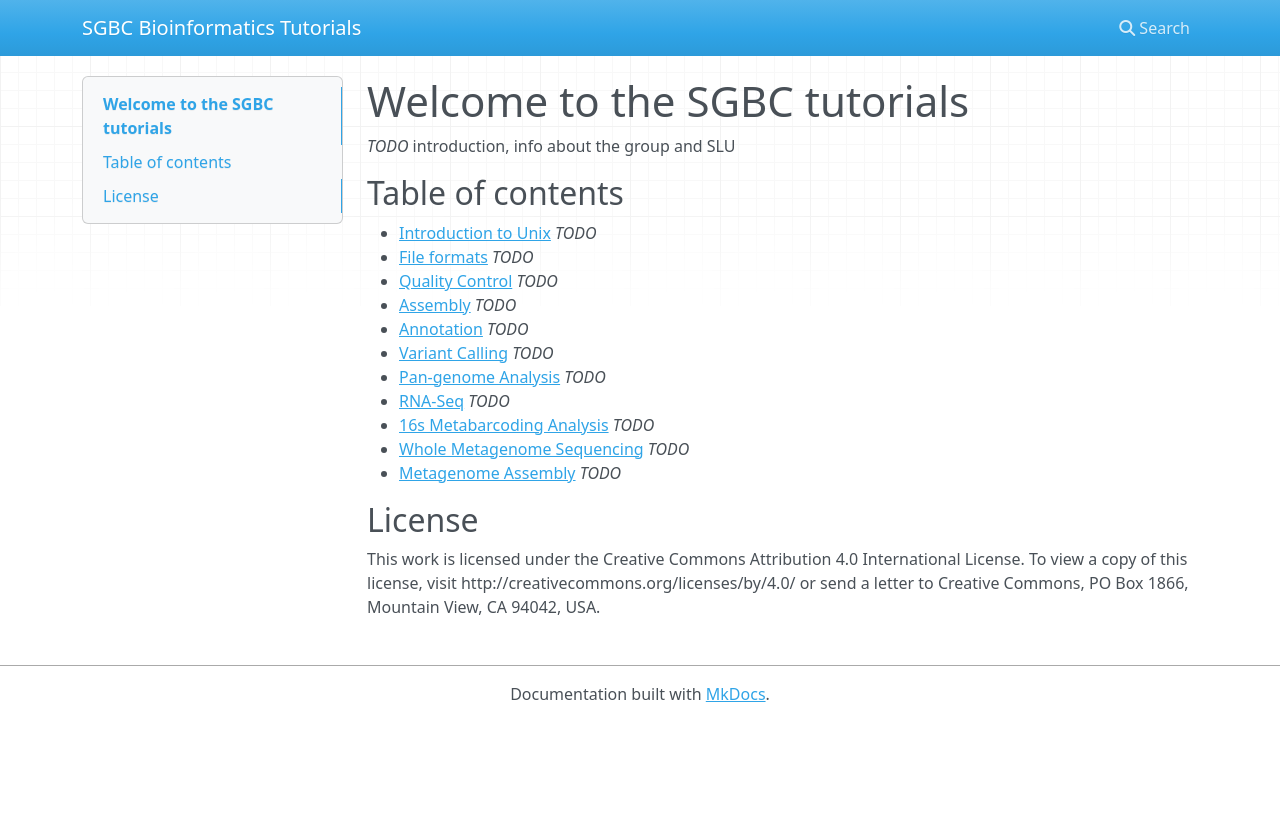
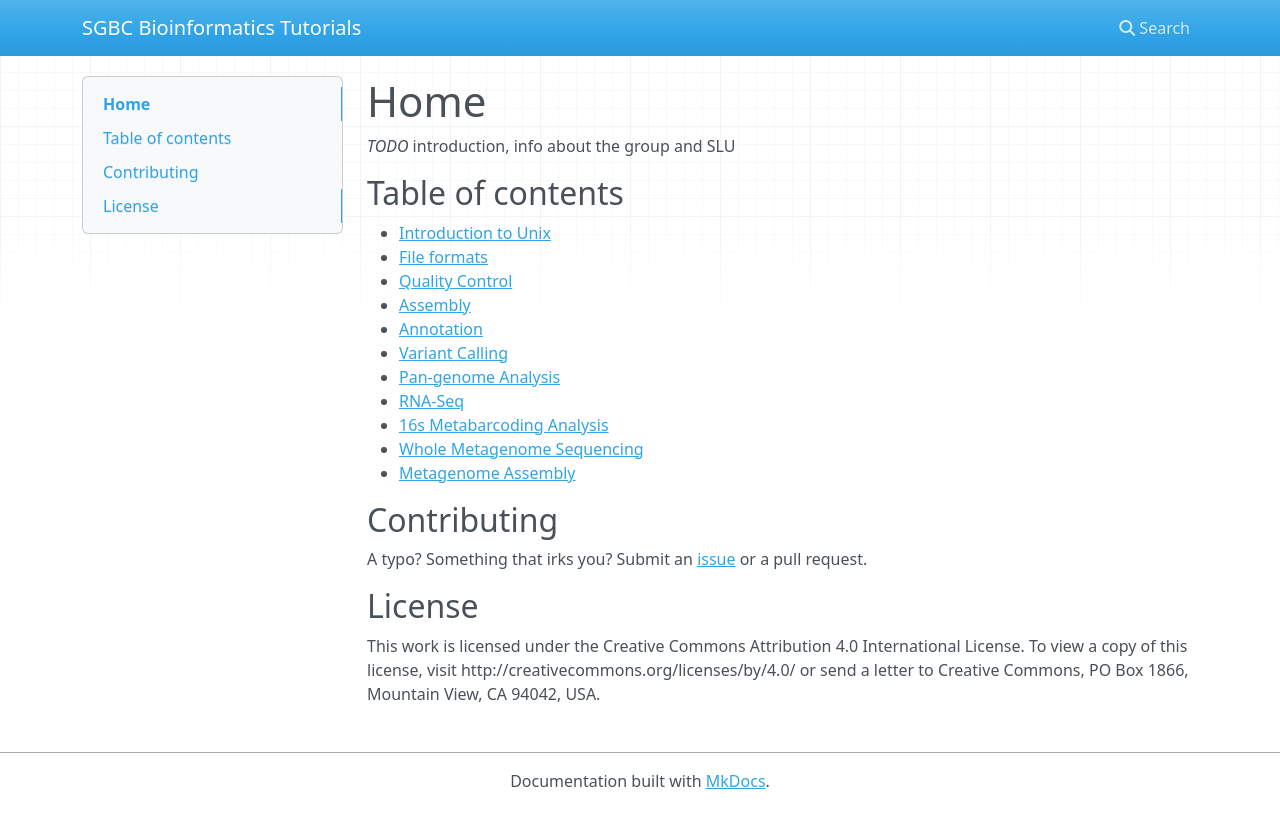
Before and after one commit to HadrienG/tutorials, an MkDocs documentation site: the page built from docs/index.md, in a window 1280 px wide. Shown: the top 828 px of the page. Built offline with MkDocs 1.6.1, drawn with Linux system fonts in a browser that asks for light colours; nearby versions of some CDN libraries.

```diff
--- a/docs/index.md
+++ b/docs/index.md
@@ -1,20 +1,25 @@
-# Welcome to the SGBC tutorials
+# Home
 
 *TODO* introduction, info about the group and SLU
 
 ## Table of contents
 
-* [Introduction to Unix](unix.md) *TODO*
-* [File formats](file_formats.md) *TODO*
-* [Quality Control](qc.md) *TODO*
-* [Assembly](assembly.md) *TODO*
-* [Annotation](annotation.md) *TODO*
-* [Variant Calling](variant_calling.md) *TODO*
-* [Pan-genome Analysis](pan_genome.md) *TODO*
-* [RNA-Seq](rna_seq.md) *TODO*
-* [16s Metabarcoding Analysis](16s.md) *TODO*
-* [Whole Metagenome Sequencing](wms.md) *TODO*
-* [Metagenome Assembly](meta_assembly.md) *TODO*
+* [Introduction to Unix](unix.md)
+* [File formats](file_formats.md)
+* [Quality Control](qc.md)
+* [Assembly](assembly.md)
+* [Annotation](annotation.md)
+* [Variant Calling](variant_calling.md)
+* [Pan-genome Analysis](pan_genome.md)
+* [RNA-Seq](rna_seq.md)
+* [16s Metabarcoding Analysis](metabarcoding.md)
+* [Whole Metagenome Sequencing](wms.md)
+* [Metagenome Assembly](meta_assembly.md)
+
+## Contributing
+
+A typo? Something that irks you? Submit an [issue](https://github.com/HadrienG/tutorials/issues)
+or a pull request.
 
 ## License
 
```
Also changed, not shown: README.md (+23 -17 lines).
